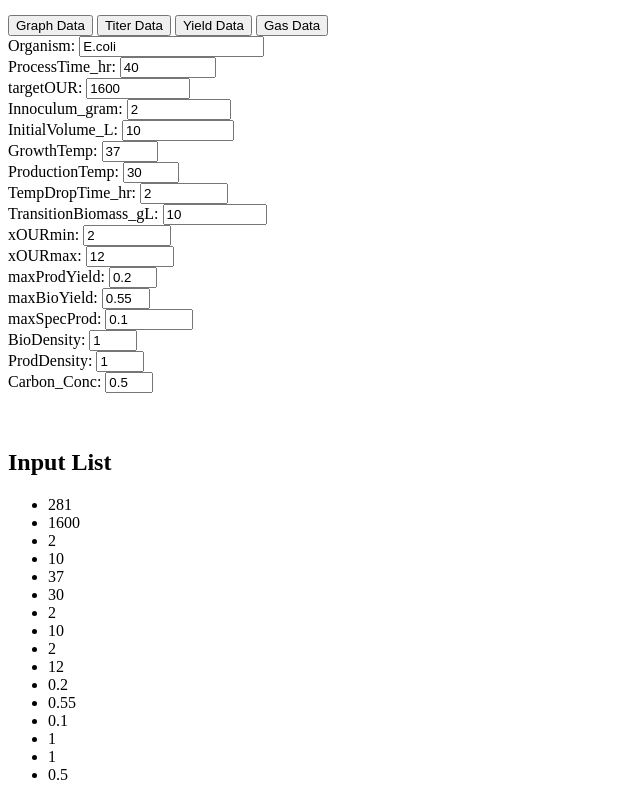
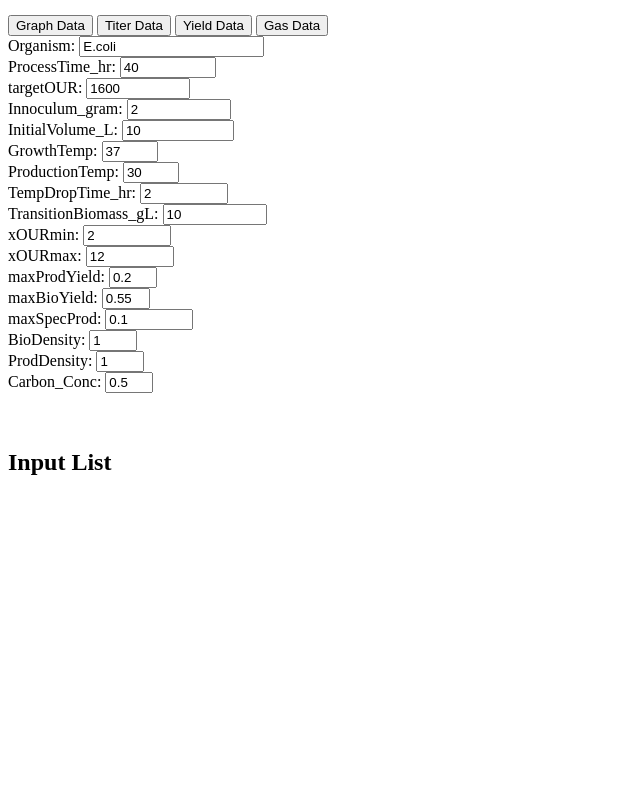
Before and after one commit to jkgredde/jkgredde.github.io, a plain HTML site: page index.html in a window 1280 px wide. Shown: the part 489-1289 px from the top of the page, without its empty margins (0-640 px from the left). After the commit the page ends 985 px from the top, so only its background shows below. Drawn offline with nearby package versions, Linux system fonts and the light colour scheme.

Commit message:
Update index.html

```diff
--- a/index.html
+++ b/index.html
@@ -763,22 +763,6 @@
 
 <h2>Input List</h2>
 <ul>
-    <li id = "1" ></li>
-    <li id = "2" ></li>
-    <li id = "3" ></li>
-    <li id = "4" ></li>
-    <li id = "5" ></li>
-    <li id = "6" ></li>
-    <li id = "7" ></li>
-    <li id = "8" ></li>
-    <li id = "9" ></li>
-    <li id = "10" ></li>
-    <li id = "11" ></li>
-    <li id = "12" ></li>
-    <li id = "13" ></li>
-    <li id = "14" ></li>
-    <li id = "15" ></li>
-    <li id = "16" ></li>
 
 </ul>
 </body>
```
